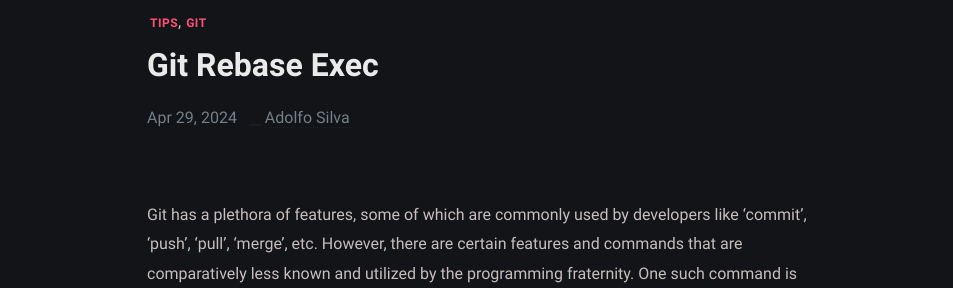
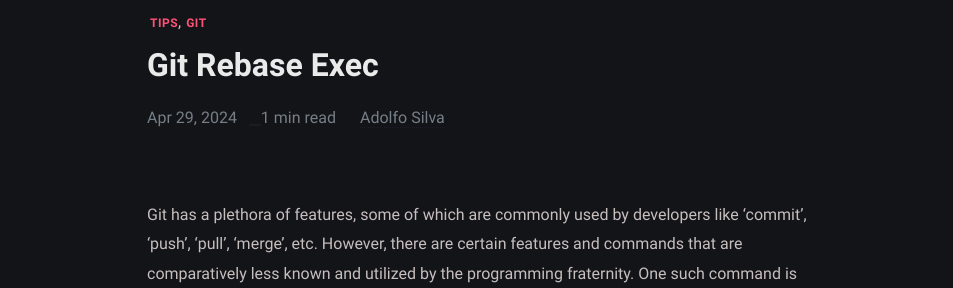
Before and after one commit to protectyrjewels/protectyrjewels.github.io, a Jekyll site: the page built from _posts/git-rebase-exec/2024-04-29-git-rebase-exec.md, in a window 1280 px wide. Shown: the part 193-481 px from the top of the page, without its empty margins (163-1116 px from the left). Built offline with Jekyll 4.4.1, drawn with Linux system fonts in a browser that asks for light colours.

Commit message:
Add post reading time

```diff
--- a/_config.yml
+++ b/_config.yml
@@ -89,3 +89,8 @@ plugins:
   - jekyll-feed
   - jekyll-sitemap
   - jekyll-postfiles
+
+reading_time:
+  second_plural: "sec"
+  minute_singular: "min"
+  minute_plural: "min"
--- /dev/null
+++ b/_includes/reading_time.html
@@ -0,0 +1,6 @@
+{% capture words %}
+{{ content | number_of_words | minus: 180 }}
+{% endcapture %}
+{% unless words contains '-' %}
+{{ words | plus: 150 | divided_by: 150 | append: ' min read' }}
+{% endunless %}
--- a/_layouts/post.html
+++ b/_layouts/post.html
@@ -51,6 +51,9 @@ layout: compress
             <time datetime="{{ page.date | date_to_xmlschema }}" itemprop="datePublished">
               {{ page.date | date: "%b %d, %Y" }}
             </time>
+            <span itemprop="reading-time">
+              {% include reading_time.html %}
+            </span>
             <span itemprop="author" itemscope itemtype="https://schema.org/Person">
               <span itemprop="name">{{ site.author.name }}</span>
             </span>
--- a/_sass/klise/_post.scss
+++ b/_sass/klise/_post.scss
@@ -49,7 +49,7 @@
 
   time {
     position: relative;
-    margin-right: 1.5em;
+    margin-right: 1.25em;
 
     &::after {
       background: $light;
@@ -64,6 +64,10 @@
 
   span[itemprop="author"] {
     border-bottom: 1px dotted $light;
+  }
+
+  span[itemprop="reading-time"] {
+    margin-right: 1.25rem;
   }
 }
 
```
